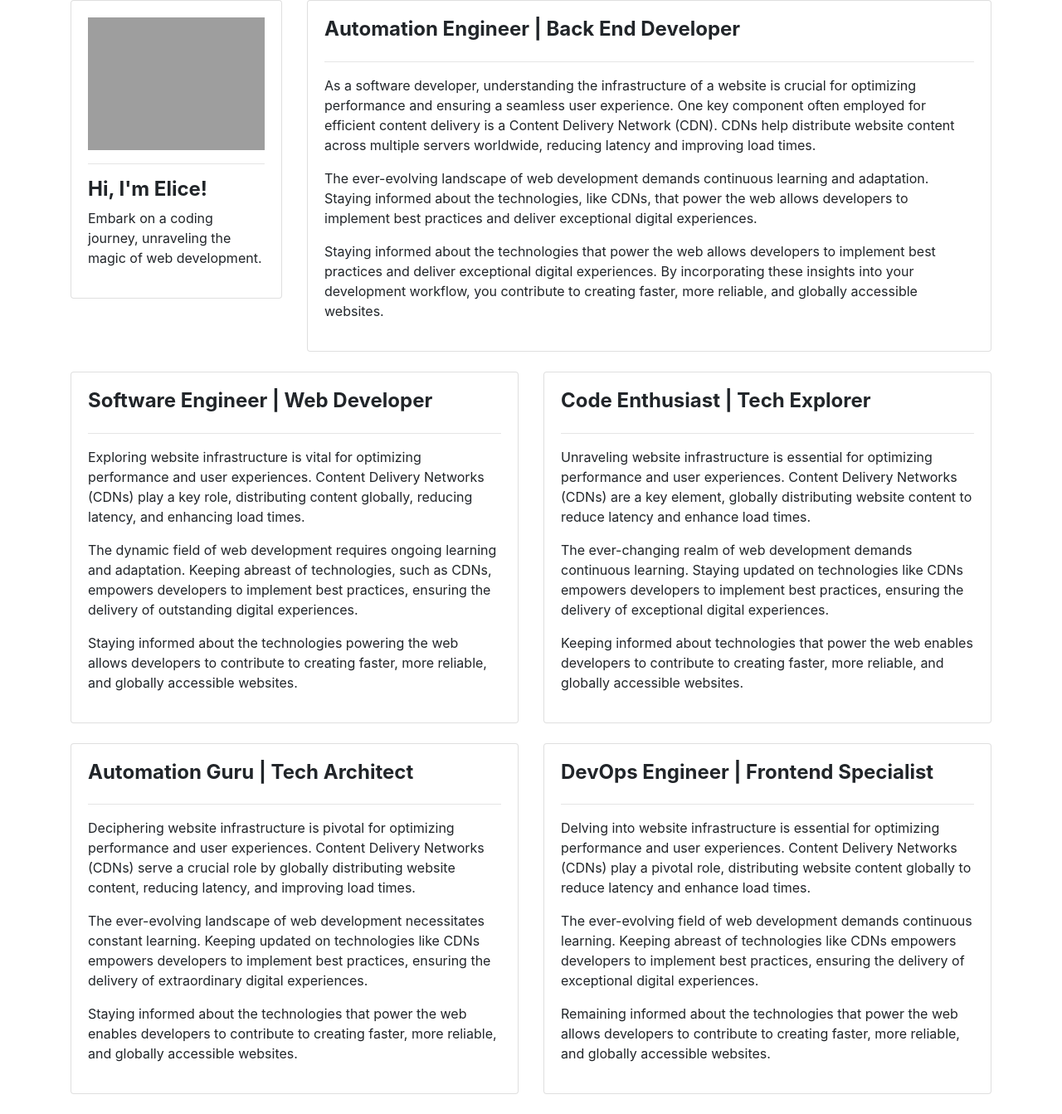
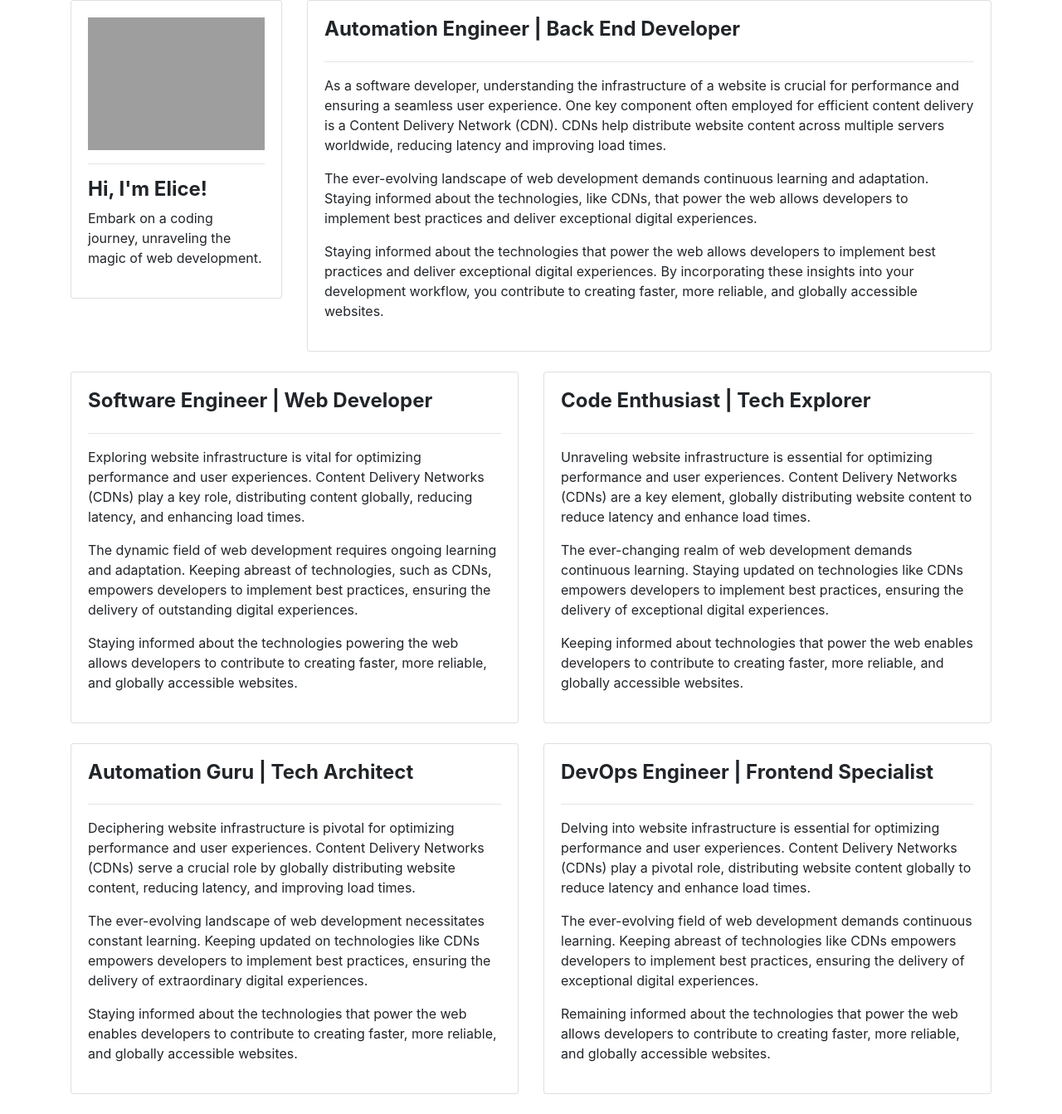
Before and after one commit to AleenaKhan10/one-page-portfolio, a Django app: page / in a window 1280 px wide. Shown: the whole page at 83% size. Run offline with Django 4.2, Linux system fonts and the light colour scheme; grey boxes are pictures that could not be loaded.

```diff
--- a/base/templates/base/home.html
+++ b/base/templates/base/home.html
@@ -25,7 +25,7 @@
                 <div class="card card-body">
                     <h4><b>Automation Engineer | Back End Developer</b></h4>
                     <hr>
-                    <p>As a software developer, understanding the infrastructure of a website is crucial for optimizing performance and ensuring a seamless user experience. One key component often employed for efficient content delivery is a Content Delivery Network (CDN). CDNs help distribute website content across multiple servers worldwide, reducing latency and improving load times.</p>
+                    <p>As a software developer, understanding the infrastructure of a website is crucial for performance and ensuring a seamless user experience. One key component often employed for efficient content delivery is a Content Delivery Network (CDN). CDNs help distribute website content across multiple servers worldwide, reducing latency and improving load times.</p>
                     <p>The ever-evolving landscape of web development demands continuous learning and adaptation. Staying informed about the technologies, like CDNs, that power the web allows developers to implement best practices and deliver exceptional digital experiences.</p>
                     <p>Staying informed about the technologies that power the web allows developers to implement best practices and deliver exceptional digital experiences. By incorporating these insights into your development workflow, you contribute to creating faster, more reliable, and globally accessible websites.</p>
                 </div>
```
